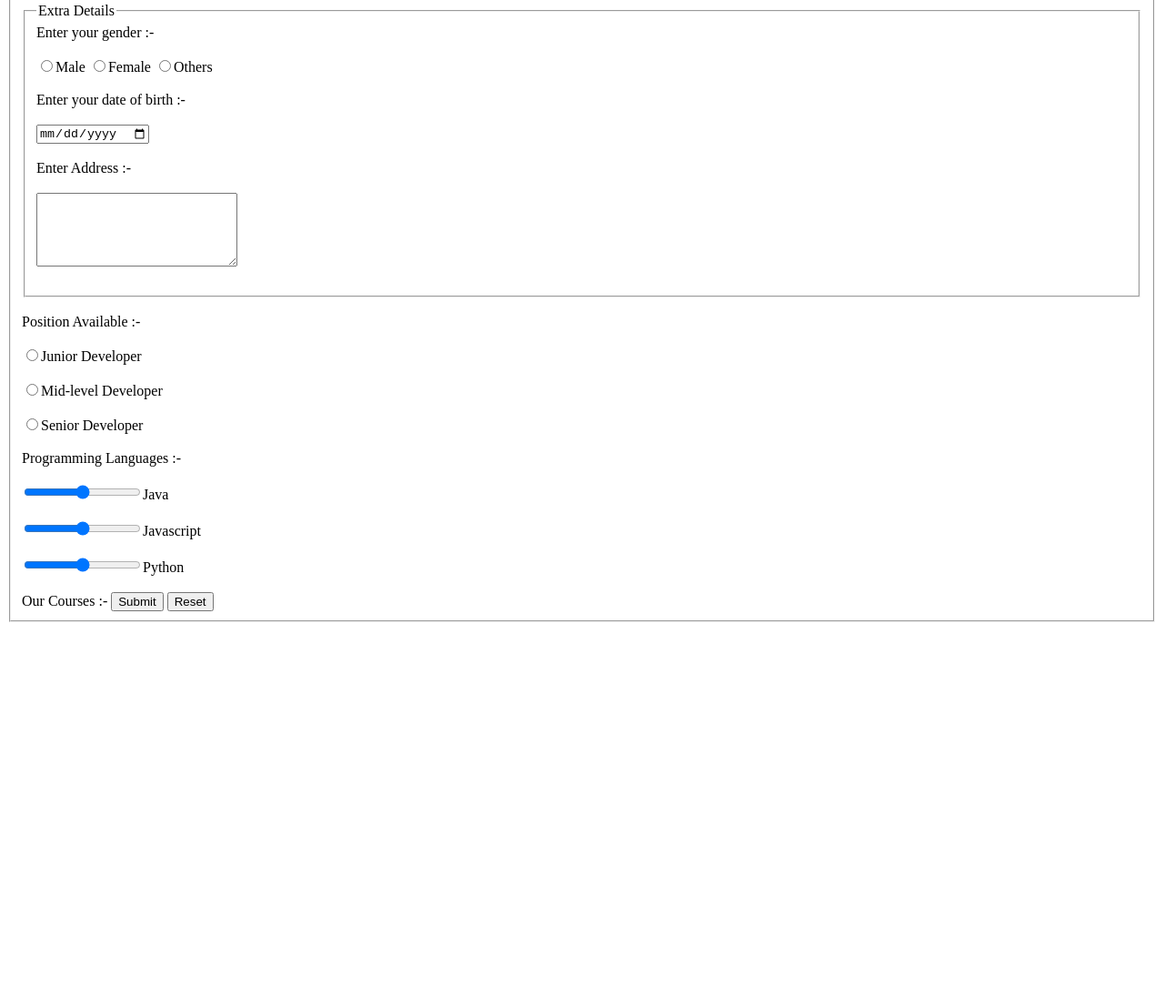
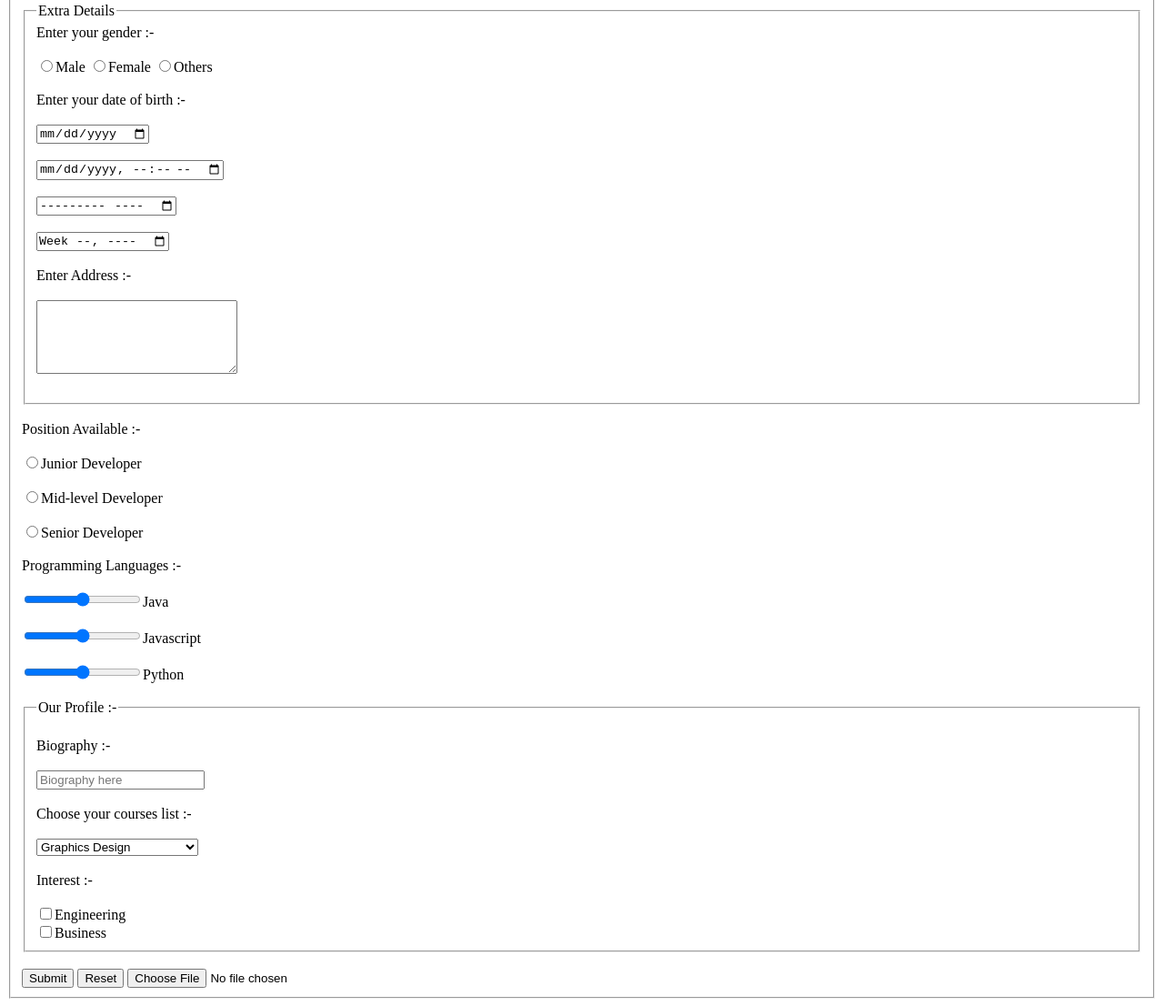
Before and after one commit to mehedihasanmurad/Explore-html-task-1, a plain HTML site: page index.html in a window 1280 px wide. Shown: the part 618-1724 px from the top of the page at 91% size. Before the commit the page ends 1310 px from the top, so only its background shows below. Drawn offline with Linux system fonts and the light colour scheme.

Commit message:
last commit

```diff
--- a/index.html
+++ b/index.html
@@ -22,7 +22,7 @@
                 <input type="text" name="text" id="text" placeholder="Enter your last name"><br><br>
 
                 <label for="iframe">Enter your Email :- </label><br><br>
-                <input type="text" name="text" id="text" placeholder="Enter your email"><br><br>
+                <input type="email" name="" id="" placeholder="Enter your email"><br><br>
 
                 <label for="iframe">Enter your password :- </label><br><br>
                 <input type="password" name="password" id="password"><br><br>
@@ -39,6 +39,9 @@
 
                 <label for="iframe">Enter your date of birth :- </label><br><br>
                 <input type="date" name="" id=""><br><br>
+                <input type="datetime-local" name="" id=""><br><br>
+                <input type="month" name="" id=""><br><br>
+                <input type="week" name="" id=""><br><br>
 
                 <label for="iframe">Enter Address :- </label><br><br>
                 <textarea name="" id="" cols="25" rows="5"></textarea><br><br>
@@ -54,11 +57,32 @@
                 <input type="range" name="" id="">Javascript <br><br>
                 <input type="range" name="" id="">Python <br><br>
 
-                <label for="">Our Courses :- </label>
+                <fieldset>
+                    <legend>Our Profile :- </legend><br>
+                    <label for="">Biography :- </label><br><br>
+                    <input type="text" name="" id="" placeholder="Biography here"><br><br>
+
+                    <label for="">Choose your courses list :- </label><br><br>
+                    <select name="" id="">
+                        <optgroup label="Courses">
+                            <option value="Web Design" disabled>Web Design</option>
+                            <option value="Graphics Design">Graphics Design</option>
+                            <option value="MERN Stack Developer">MERN Stack Developer</option>
+                            <option value="Django Developer">Django Developer</option>
+                        </optgroup>
+                    </select><br><br>
+
+                    <label for="">Interest :- </label><br><br>
+                    <input type="checkbox" name="" id="">Engineering <br>
+                    <input type="checkbox" name="" id="">Business
+
+                </fieldset><br>
+
 
 
                 <button type="submit">Submit</button>
                 <button type="reset">Reset</button>
+                <input type="file" name="myfile" id="myfile">
             </fieldset>
 
         </form>
```
